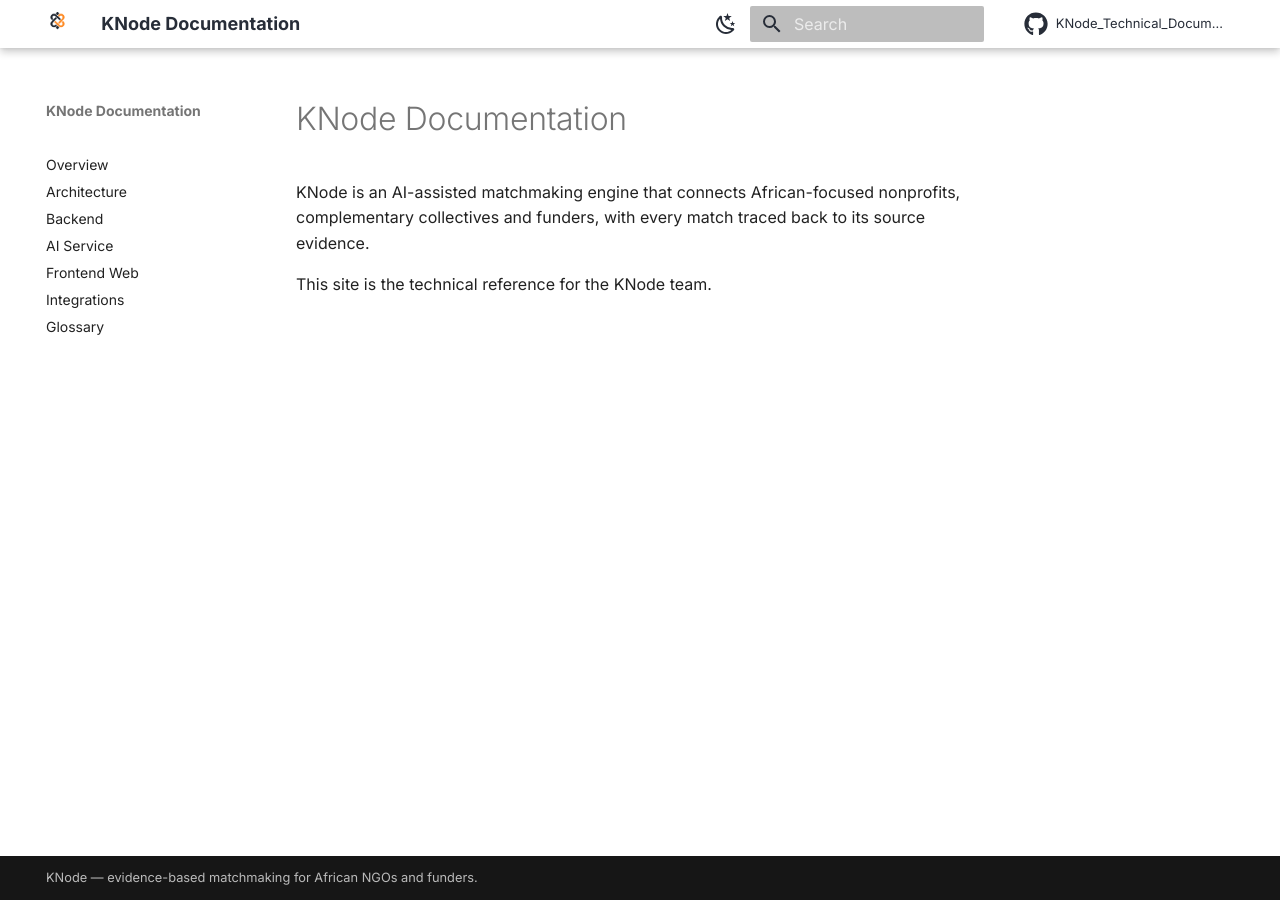
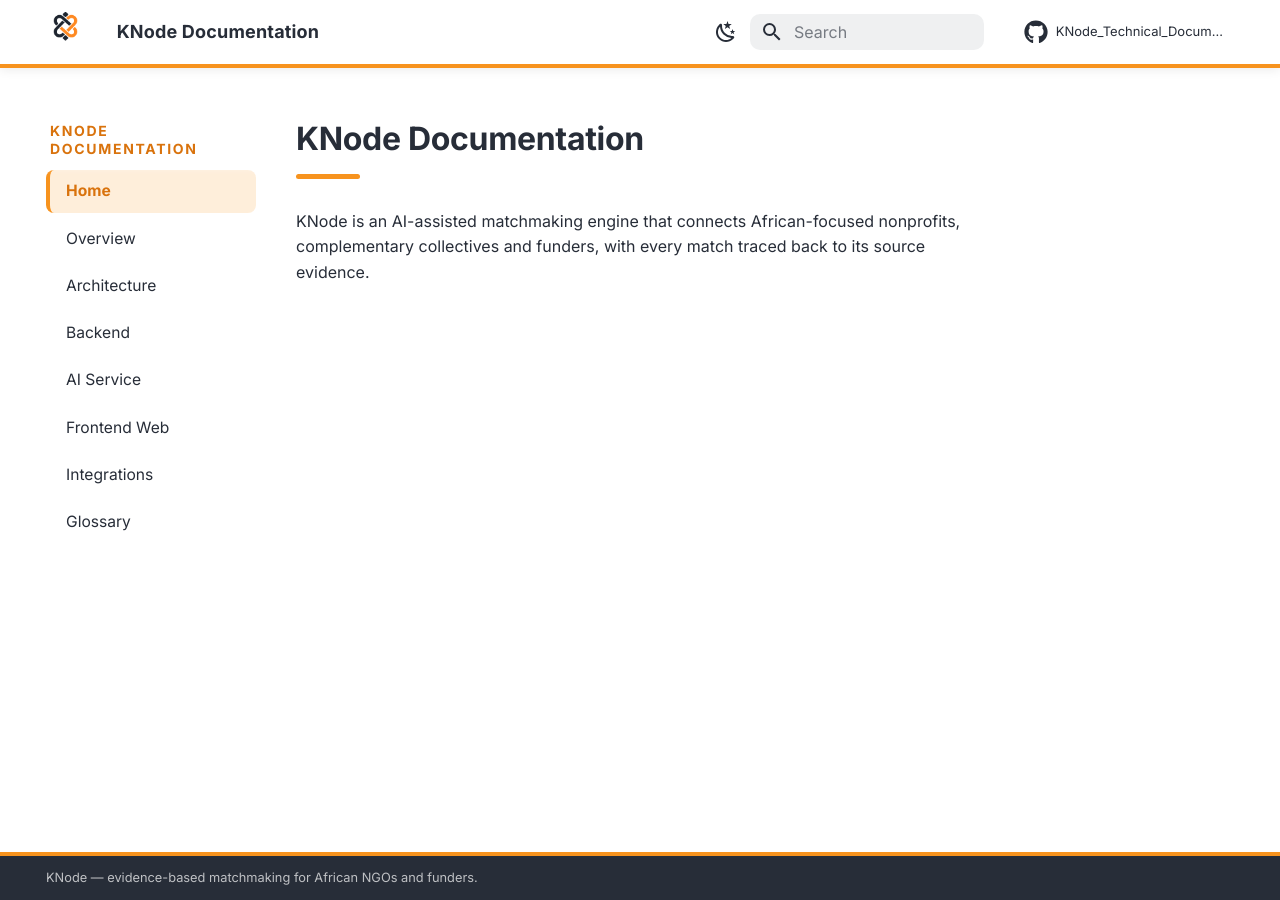
Before and after one commit to mahlethbelete/KNode_Technical_Documentation, an MkDocs documentation site: the page built from docs/index.md, in a window 1280 px wide. Built offline with MkDocs 1.6.1 and Material for MkDocs 9.7.7, drawn with Linux system fonts in a browser that asks for light colours; comment, search, counter and statistics services are not loaded.

```diff
--- a/docs/index.md
+++ b/docs/index.md
@@ -3,5 +3,3 @@
 KNode is an AI-assisted matchmaking engine that connects African-focused
 nonprofits, complementary collectives and funders, with every match
 traced back to its source evidence.
-
-This site is the technical reference for the KNode team.
--- a/docs/stylesheets/extra.css
+++ b/docs/stylesheets/extra.css
@@ -1,12 +1,154 @@
-:root,
+:root {
+  --knode-orange: #F7931E;
+  --knode-orange-dark: #D9730D;
+  --knode-slate: #272D38;
+  --knode-slate-deep: #1E232B;
+}
+
 [data-md-color-scheme="default"] {
-  --md-primary-fg-color: #ffffff;
-  --md-primary-bg-color: #272d38;
-  --md-accent-fg-color: #f7931e;
+  --md-primary-fg-color: #FFFFFF;
+  --md-primary-bg-color: var(--knode-slate);
+  --md-accent-fg-color: var(--knode-orange);
+  --md-typeset-a-color: var(--knode-orange-dark);
+  --md-default-fg-color: var(--knode-slate);
 }
 
 [data-md-color-scheme="slate"] {
-  --md-primary-fg-color: #1e232b;
-  --md-primary-bg-color: #ffffff;
-  --md-accent-fg-color: #f7931e;
+  --md-hue: 220;
+  --md-default-bg-color: var(--knode-slate-deep);
+  --md-primary-fg-color: var(--knode-slate-deep);
+  --md-primary-bg-color: #FFFFFF;
+  --md-accent-fg-color: var(--knode-orange);
+  --md-typeset-a-color: var(--knode-orange);
 }
+
+.md-header {
+  border-bottom: 4px solid var(--knode-orange);
+  box-shadow: 0 2px 10px rgba(0, 0, 0, 0.08);
+}
+.md-header__title {
+  font-weight: 700;
+  letter-spacing: 0.01em;
+}
+.md-header__button.md-logo img {
+  height: 2rem;
+  width: auto;
+}
+
+
+.md-search__form {
+  background-color: rgba(39, 45, 56, 0.07);
+  border-radius: 10px;
+}
+.md-search__form:hover {
+  background-color: rgba(247, 147, 30, 0.14);
+}
+.md-search__input::placeholder {
+  color: rgba(39, 45, 56, 0.6);
+}
+[data-md-color-scheme="slate"] .md-search__form {
+  background-color: rgba(255, 255, 255, 0.08);
+}
+[data-md-color-scheme="slate"] .md-search__input::placeholder {
+  color: rgba(255, 255, 255, 0.6);
+}
+
+
+.md-sidebar--primary .md-nav__title {
+  font-size: 0.7rem;
+  font-weight: 700;
+  letter-spacing: 0.12em;
+  text-transform: uppercase;
+  color: var(--knode-orange-dark);
+  padding: 0 0.8rem;
+  margin-bottom: 0.6rem;
+}
+
+.md-sidebar--primary .md-nav__list {
+  display: flex;
+  flex-direction: column;
+  gap: 0.25rem;
+}
+
+.md-sidebar--primary .md-nav__link {
+  padding: 0.55rem 0.8rem;
+  margin: 0;
+  border-radius: 8px;
+  border-left: 4px solid transparent;
+  font-size: 0.78rem;
+  font-weight: 500;
+  transition: background-color 0.15s ease, border-color 0.15s ease,
+    padding-left 0.15s ease, color 0.15s ease;
+}
+
+.md-sidebar--primary .md-nav__link:hover {
+  background-color: rgba(247, 147, 30, 0.12);
+  border-left-color: rgba(247, 147, 30, 0.5);
+  padding-left: 1rem;
+  color: var(--knode-orange-dark);
+}
+
+.md-sidebar--primary .md-nav__link--active {
+  background-color: rgba(247, 147, 30, 0.16);
+  border-left-color: var(--knode-orange);
+  color: var(--knode-orange-dark);
+  font-weight: 700;
+}
+
+[data-md-color-scheme="slate"] .md-sidebar--primary .md-nav__link--active,
+[data-md-color-scheme="slate"] .md-sidebar--primary .md-nav__link:hover {
+  color: var(--knode-orange);
+}
+
+
+.md-sidebar--secondary .md-nav__link--active {
+  color: var(--knode-orange-dark);
+  font-weight: 600;
+}
+
+
+.md-typeset h1 {
+  font-weight: 700;
+  color: var(--knode-slate);
+  margin-bottom: 1.5rem;
+}
+.md-typeset h1::after {
+  content: "";
+  display: block;
+  width: 64px;
+  height: 5px;
+  margin-top: 0.7rem;
+  border-radius: 3px;
+  background: var(--knode-orange);
+}
+[data-md-color-scheme="slate"] .md-typeset h1 {
+  color: #FFFFFF;
+}
+
+.md-typeset h2 {
+  font-weight: 700;
+  padding-left: 0.7rem;
+  border-left: 4px solid var(--knode-orange);
+}
+
+.md-typeset a:hover {
+  color: var(--knode-orange);
+}
+
+::selection {
+  background: rgba(247, 147, 30, 0.35);
+}
+
+.md-top {
+  background-color: var(--knode-orange);
+  color: #FFFFFF;
+  border-radius: 999px;
+}
+.md-footer-meta {
+  background-color: var(--knode-slate);
+  border-top: 4px solid var(--knode-orange);
+}
+.md-footer-meta,
+.md-footer-meta .md-copyright {
+  color: rgba(255, 255, 255, 0.85);
+}
```
